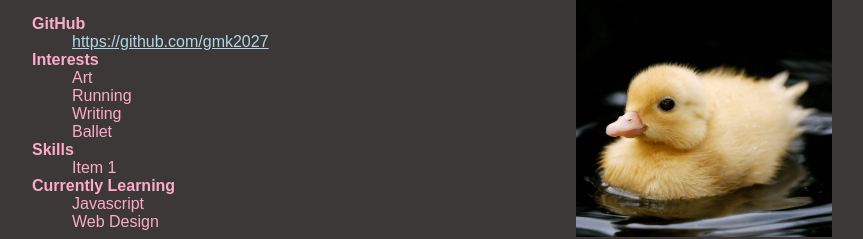
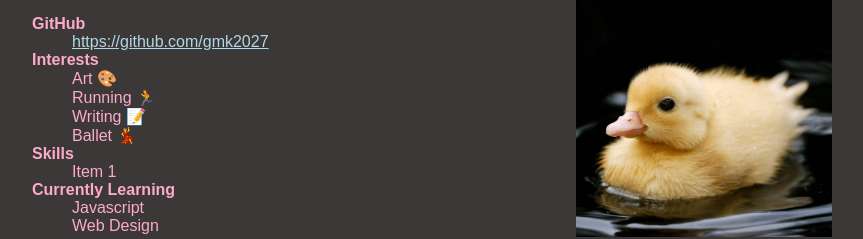
Before and after one commit to gmk2027/gmk2027.github.io, a plain HTML site: page index.html in a window 1280 px wide. Shown: the part 182-421 px from the top of the page, without its empty margins (208-1071 px from the left). Drawn offline with Linux system fonts and the light colour scheme.

Commit message:
Add emojis, edit index.html

```diff
--- a/index.html
+++ b/index.html
@@ -20,10 +20,10 @@
         <dt>GitHub</dt>
         <dd><a href="https://github.com/gmk2027" title="gmk2027">https://github.com/gmk2027</a></dd>
         <dt>Interests</dt>
-        <dd>Art</dd>
-        <dd>Running</dd>
-        <dd>Writing</dd>
-        <dd>Ballet</dd>
+        <dd>Art &#127912</dd>
+        <dd>Running &#127939</dd>
+        <dd>Writing &#128221</dd>
+        <dd>Ballet &#128131</dd>
         <dt>Skills</dt>
         <dd>Item 1</dd>
         <dt>Currently Learning</dt>
```
